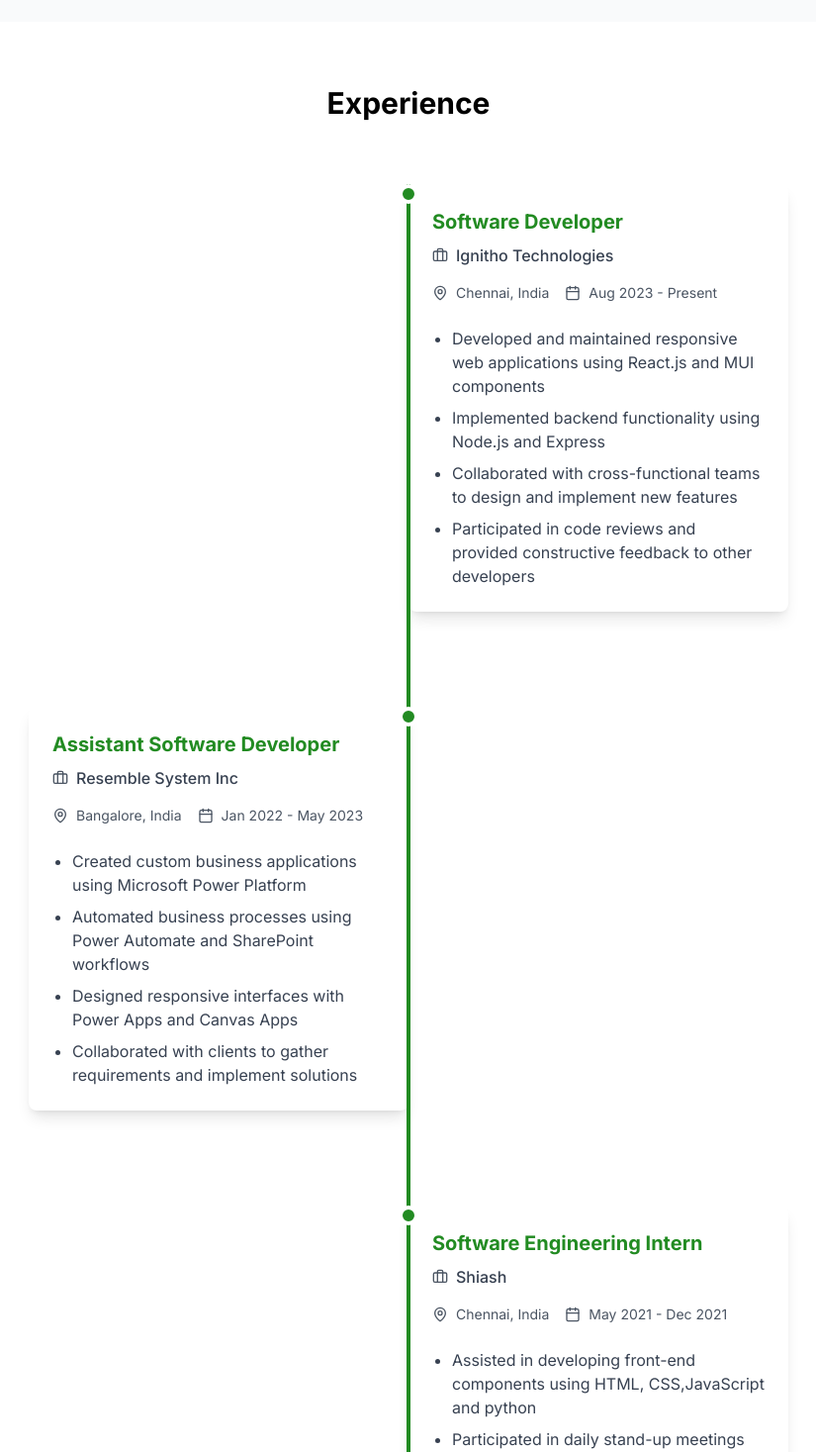
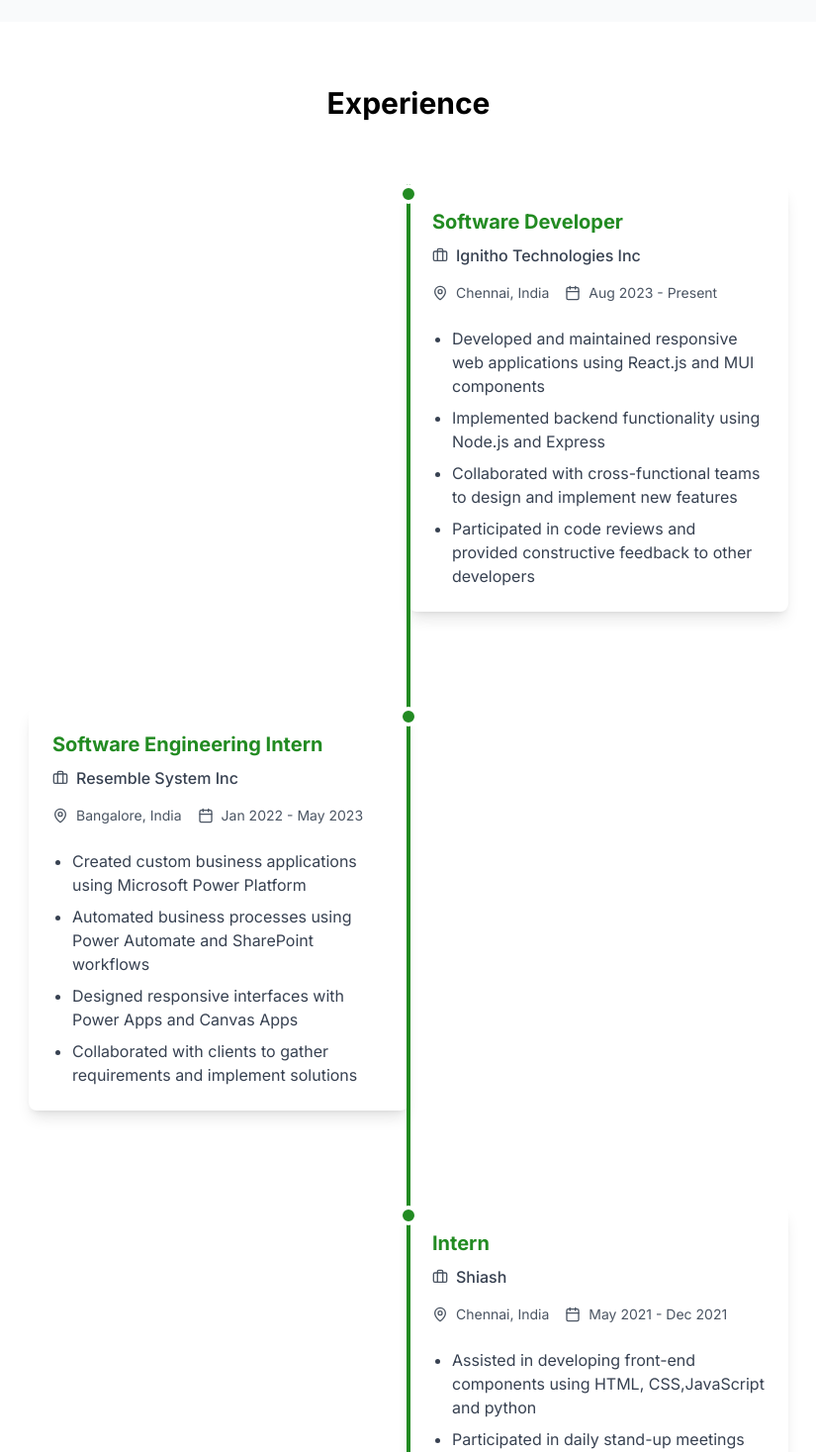
Before and after one commit to allwin2012/portfolio_revamp, a React (Vite) app: page / in a window 1280 px wide. Shown: the part 2958-4425 px from the top of the page at 99% size, without its empty margins (227-1052 px from the left). Built offline with nearby package versions, Linux system fonts and the light colour scheme.

Commit message:
remove un used and import elements

```diff
--- a/src/App.tsx
+++ b/src/App.tsx
@@ -1,4 +1,4 @@
-import React, { useEffect } from 'react';
+import { useEffect } from 'react';
 import { ThemeProvider } from './context/ThemeContext';
 import Header from './components/Header';
 import HeroSection from './components/HeroSection';
--- a/src/components/ContactSection.tsx
+++ b/src/components/ContactSection.tsx
@@ -1,4 +1,4 @@
-import React, { useState } from 'react';
+import { useState } from 'react';
 import { motion } from 'framer-motion';
 import { Github, Linkedin, Mail, MapPin, Phone, Send } from 'lucide-react';
 import emailjs from '@emailjs/browser';
--- a/src/components/ExperienceSection.tsx
+++ b/src/components/ExperienceSection.tsx
@@ -12,7 +12,7 @@ interface Experience {
 const experiences: Experience[] = [
   {
     title: "Software Developer",
-    company: "Ignitho Technologies",
+    company: "Ignitho Technologies Inc",
     location: "Chennai, India",
     period: "Aug 2023 - Present",
     description: [
@@ -23,7 +23,7 @@ const experiences: Experience[] = [
     ]
   },
   {
-    title: "Assistant Software Developer",
+    title: "Software Engineering Intern",
     company: "Resemble System Inc",
     location: "Bangalore, India",
     period: "Jan 2022 - May 2023",
@@ -35,7 +35,7 @@ const experiences: Experience[] = [
     ]
   },
   {
-    title: "Software Engineering Intern",
+    title: "Intern",
     company: "Shiash",
     location: "Chennai, India",
     period: "May 2021 - Dec 2021",
--- a/src/components/HeroSection.tsx
+++ b/src/components/HeroSection.tsx
@@ -1,4 +1,3 @@
-import React from 'react';
 import { motion } from 'framer-motion';
 import { ArrowDown, FileText, Github, Linkedin } from 'lucide-react';
 import { Link } from 'react-scroll';
--- a/src/components/ProjectsSection.tsx
+++ b/src/components/ProjectsSection.tsx
@@ -1,4 +1,4 @@
-import React from 'react';
+
 import { motion } from 'framer-motion';
 import { ExternalLink, Github, Layers } from 'lucide-react';
 
--- a/src/components/ResumeSection.tsx
+++ b/src/components/ResumeSection.tsx
@@ -1,4 +1,4 @@
-import React, { useState } from 'react';
+import { useState } from 'react';
 import { motion } from 'framer-motion';
 import { Award, Download, FileText, School } from 'lucide-react';
 
```
